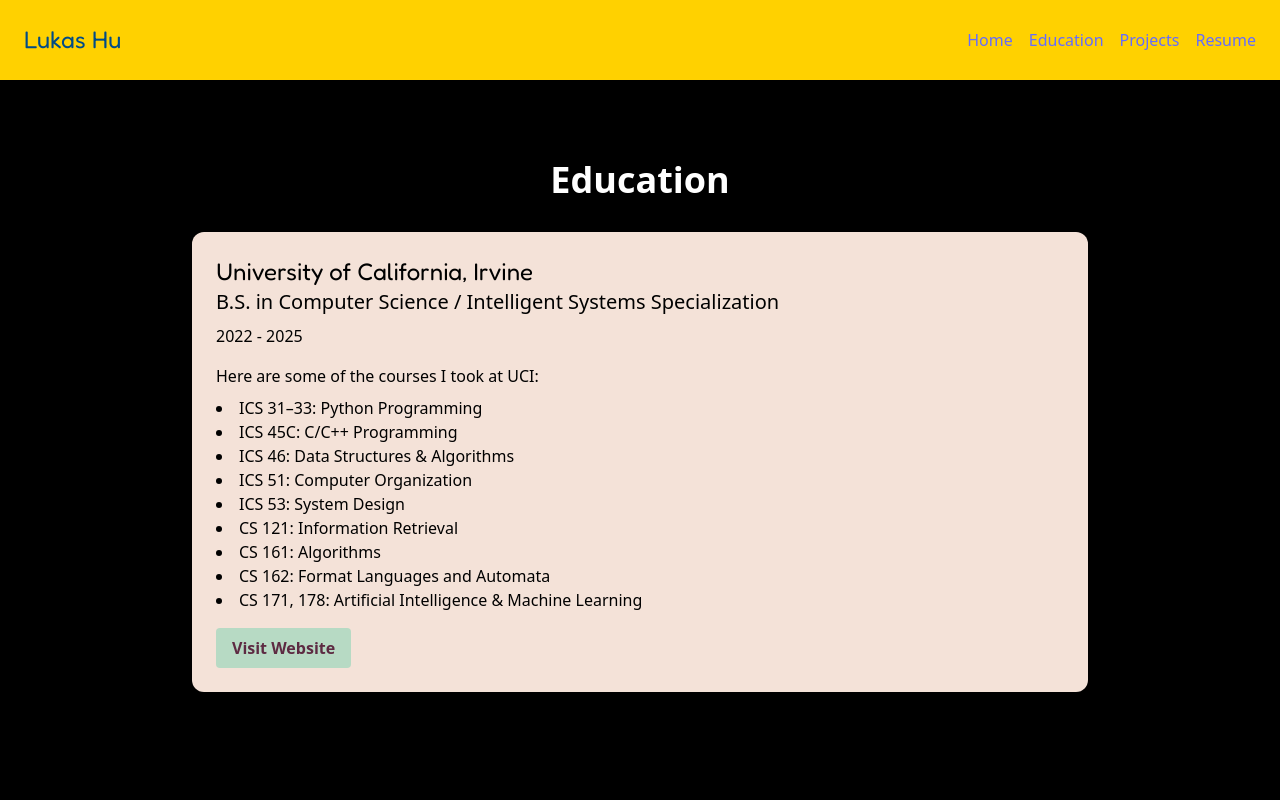
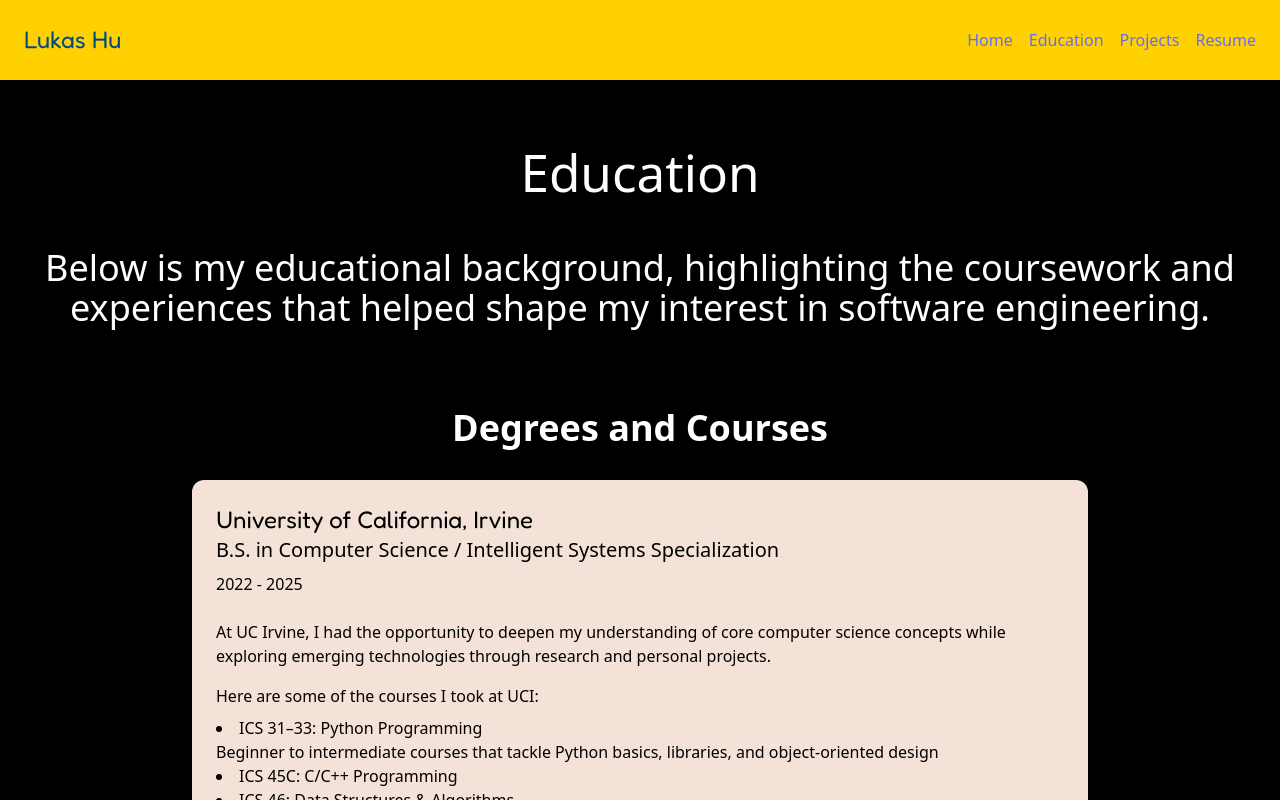
Before and after one commit to Lukas-L-Hu/Lukas-L-Hu.github.io, a React (Vite) app: page /About in a window 1280 px wide. Built offline with nearby package versions, Linux system fonts and the light colour scheme.

Commit message:
Added some additional information to the Education page

```diff
--- a/src/components/About.jsx
+++ b/src/components/About.jsx
@@ -5,7 +5,13 @@
 export default function About() {
   return (
     <div className="flex flex-col gap-y-16 pt-16 pb-20">
-    <TextArea heading="Education">
+      <div className="flex flex-col text-white items-center text-center mx-auto">
+      <motion.h1>Education</motion.h1>
+      <br></br>
+      <br></br>
+      <motion.h2 className="text-4xl">Below is my educational background, highlighting the coursework and experiences that helped shape my interest in software engineering.</motion.h2>
+      </div>
+    <TextArea heading="Degrees and Courses">
       <div className="flex flex-col md:flex-row items-center gap-6">
         {/* <img
           src={UciLogo}
@@ -20,11 +26,14 @@
             B.S. in Computer Science / Intelligent Systems Specialization
           </h3>
           <p className="mt-2">2022 - 2025</p>
+          <br></br>
+          <p>At UC Irvine, I had the opportunity to deepen my understanding of core computer science concepts while exploring emerging technologies through research and personal projects.</p>
           <p className="mt-4 font-courier">
             Here are some of the courses I took at UCI:
           </p>
           <ul className="list-disc list-inside mt-2 font-courier">
             <li>ICS 31–33: Python Programming</li>
+              <ul>Beginner to intermediate courses that tackle Python basics, libraries, and object-oriented design</ul>
             <li>ICS 45C: C/C++ Programming</li>
             <li>ICS 46: Data Structures & Algorithms</li>
             <li>ICS 51: Computer Organization</li>
```
